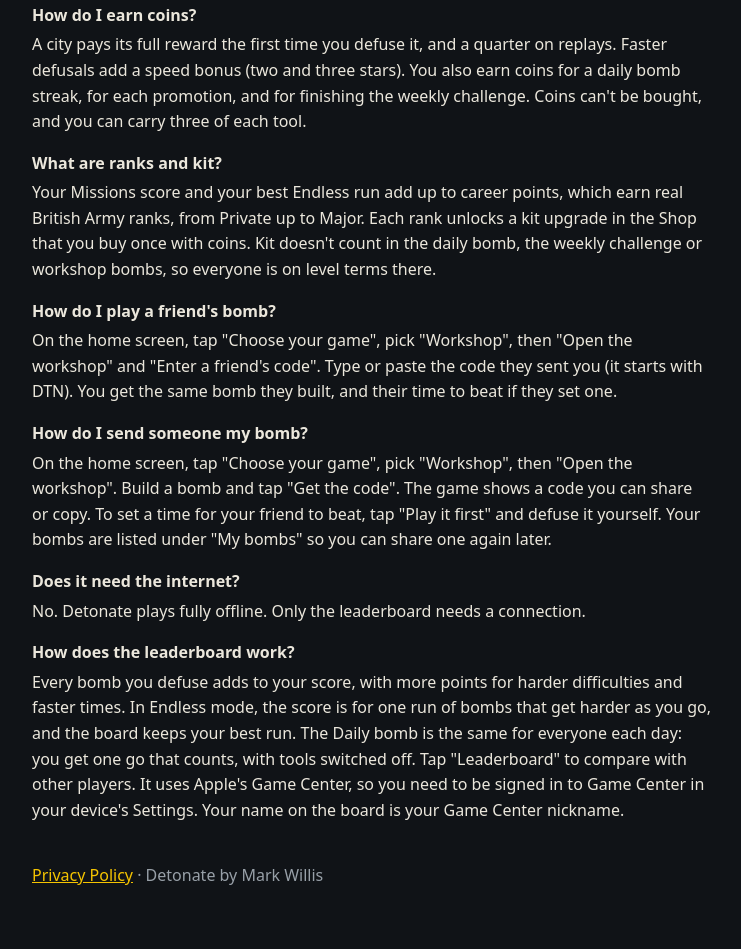
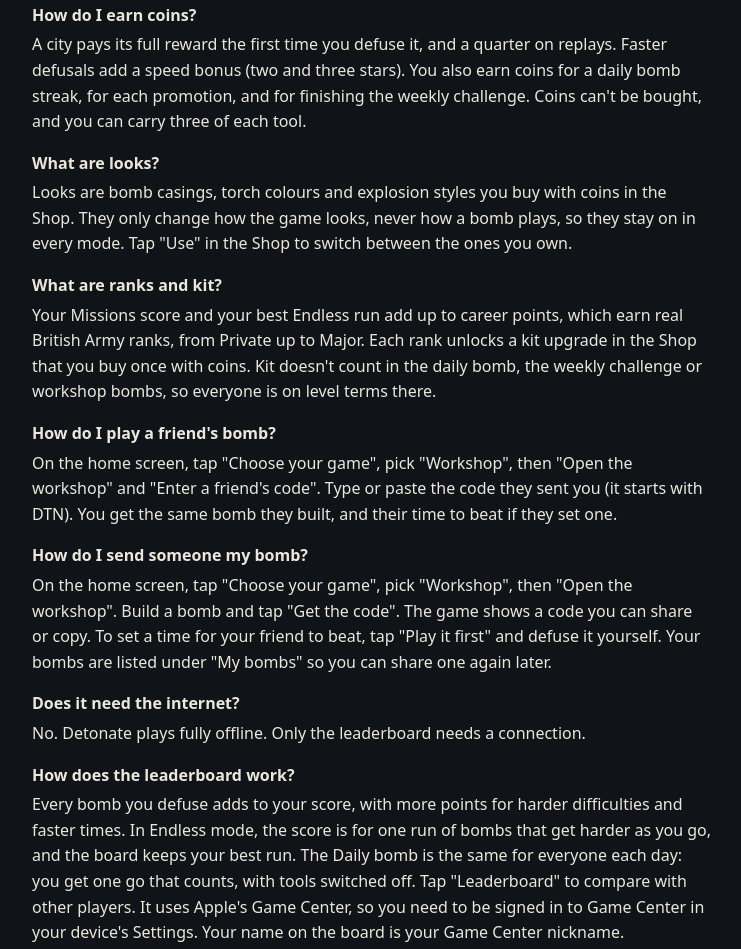
Before and after one commit to markyb250/detonate, a plain HTML site: page support.html in a window 1280 px wide. Shown: the part 1609-2558 px from the top of the page, without its empty margins (268-1009 px from the left). Drawn offline with Linux system fonts and the light colour scheme.

Commit message:
Support page: what looks are
Co-Authored-By: Claude Fable 5.2 <noreply@anthropic.com>

```diff
--- a/support.html
+++ b/support.html
@@ -60,6 +60,8 @@
     <dd>On the home screen, tap "Choose your game", pick "Duel", then "Set up a duel". Pick a difficulty and how many rounds, then pass the phone. Each round both players defuse a bomb in the same city. The faster player wins the round, and blowing up loses it. If the scores are level at the end, it goes to sudden death. Tools are switched off, and duels don't earn coins or change your scores.</dd>
     <dt>How do I earn coins?</dt>
     <dd>A city pays its full reward the first time you defuse it, and a quarter on replays. Faster defusals add a speed bonus (two and three stars). You also earn coins for a daily bomb streak, for each promotion, and for finishing the weekly challenge. Coins can't be bought, and you can carry three of each tool.</dd>
+    <dt>What are looks?</dt>
+    <dd>Looks are bomb casings, torch colours and explosion styles you buy with coins in the Shop. They only change how the game looks, never how a bomb plays, so they stay on in every mode. Tap "Use" in the Shop to switch between the ones you own.</dd>
     <dt>What are ranks and kit?</dt>
     <dd>Your Missions score and your best Endless run add up to career points, which earn real British Army ranks, from Private up to Major. Each rank unlocks a kit upgrade in the Shop that you buy once with coins. Kit doesn't count in the daily bomb, the weekly challenge or workshop bombs, so everyone is on level terms there.</dd>
     <dt>How do I play a friend's bomb?</dt>
```
